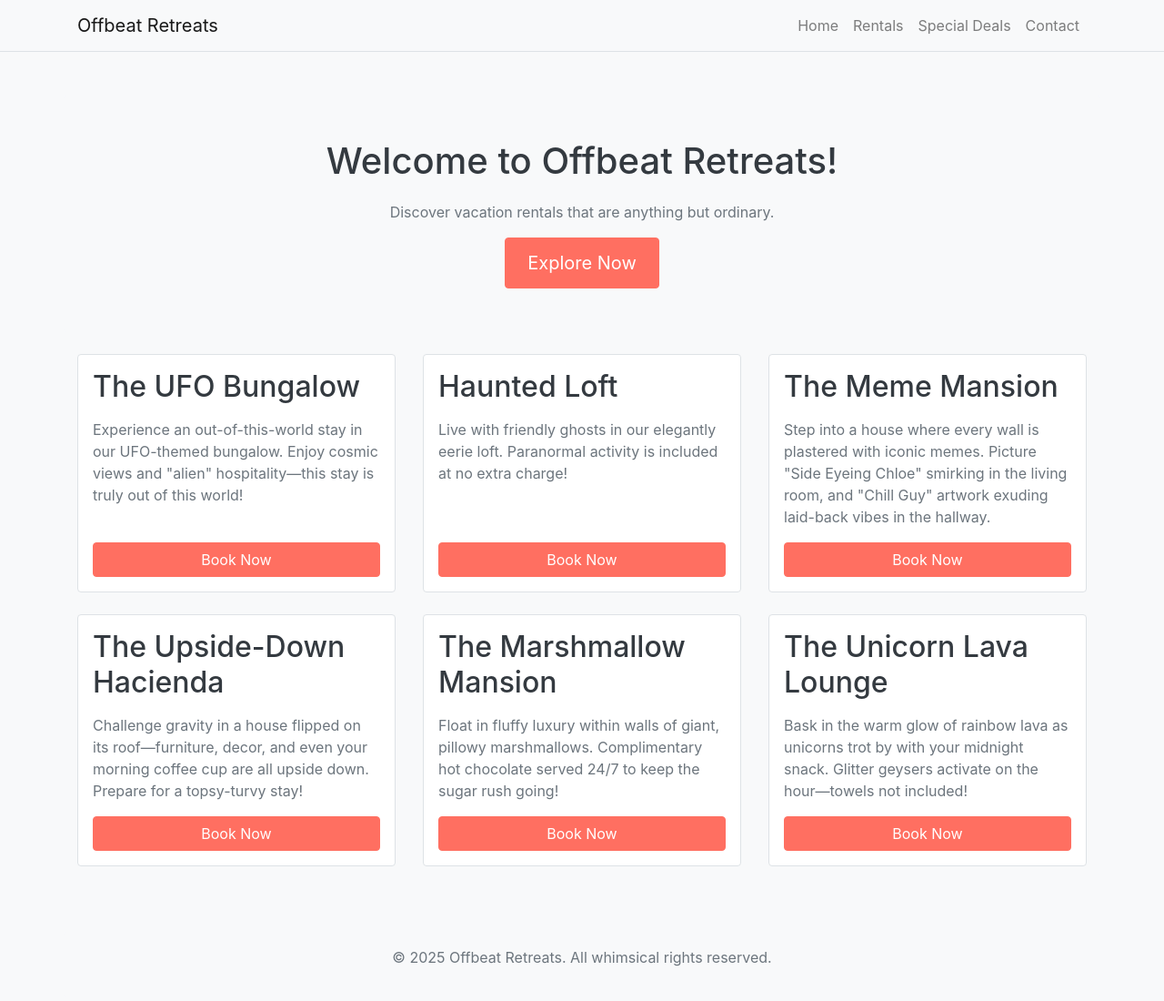
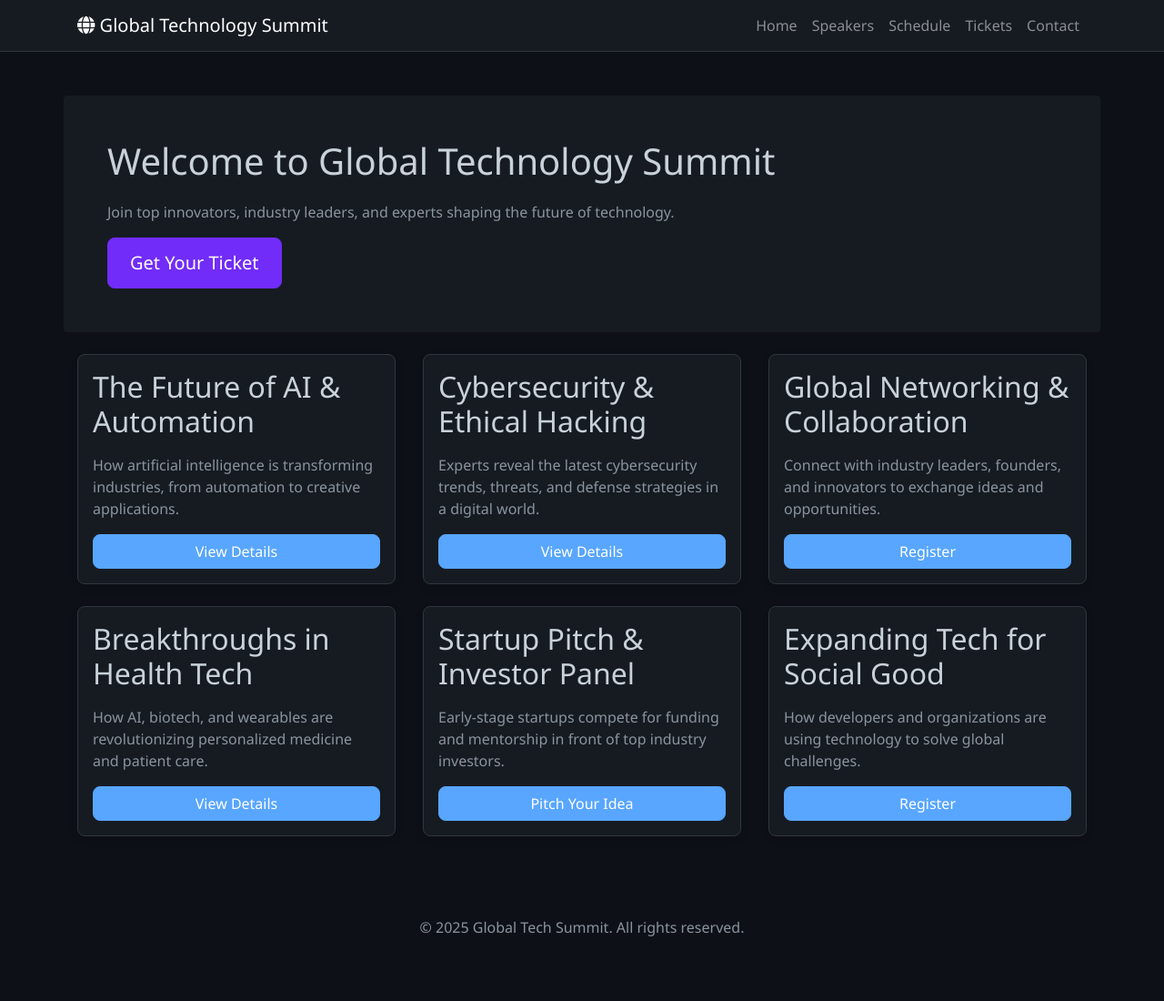
Before and after one commit to tmuxengr3070/03-localizing-layout, a plain HTML site: page index.html in a window 1280 px wide. Shown: the whole page at 91% size. Drawn offline with nearby package versions, Linux system fonts and the light colour scheme.

Commit message:
Initial commit

```diff
--- a/index.html
+++ b/index.html
@@ -3,14 +3,15 @@
 <head>
   <meta charset="UTF-8">
   <meta name="viewport" content="width=device-width, initial-scale=1.0">
-  <title>Offbeat Retreats</title>
+  <title>Global Technology Summit</title>
   <link rel="stylesheet" href="https://stackpath.bootstrapcdn.com/bootstrap/4.5.2/css/bootstrap.min.css">
   <link rel="stylesheet" href="styles.css">
+  <link rel="stylesheet" href="https://cdnjs.cloudflare.com/ajax/libs/font-awesome/5.15.4/css/all.min.css">
 </head>
 <body>
-  <nav class="navbar navbar-expand-lg navbar-light bg-light">
+  <nav class="navbar navbar-expand-lg navbar-dark bg-light">
     <div class="container">
-      <a class="navbar-brand" href="#">Offbeat Retreats</a>
+      <a class="navbar-brand" href="#"><i class="fas fa-globe"></i> Global Technology Summit</a>
       <button class="navbar-toggler" type="button" data-toggle="collapse" data-target="#navbarNav" aria-controls="navbarNav" aria-expanded="false" aria-label="Toggle navigation">
         <span class="navbar-toggler-icon"></span>
       </button>
@@ -20,10 +21,13 @@
             <a class="nav-link" href="#">Home</a>
           </li>
           <li class="nav-item">
-            <a class="nav-link" href="#">Rentals</a>
+            <a class="nav-link" href="#">Speakers</a>
           </li>
           <li class="nav-item">
-            <a class="nav-link" href="#">Special Deals</a>
+            <a class="nav-link" href="#">Schedule</a>
+          </li>
+          <li class="nav-item">
+            <a class="nav-link" href="#">Tickets</a>
           </li>
           <li class="nav-item">
             <a class="nav-link" href="#">Contact</a>
@@ -32,64 +36,73 @@
       </div>
     </div>
   </nav>
+
   <div class="container my-5">
     <div class="row mb-4">
-      <div class="col-12 text-center bg-light p-5 rounded">
-        <h1>Welcome to Offbeat Retreats!</h1>
-        <p>Discover vacation rentals that are anything but ordinary.</p>
-        <button class="btn btn-primary">Explore Now</button>
+      <div class="col-12 bg-light p-5 rounded">
+        <h1 class="text-left">Welcome to Global Technology Summit</h1>
+        <p class="text-left">Join top innovators, industry leaders, and experts shaping the future of technology.</p>
+        <button class="btn btn-primary">Get Your Ticket</button>
       </div>
     </div>
+
     <div class="row">
       <div class="col-lg-4 col-md-6 col-12 mb-4 d-flex align-items-stretch">
         <div class="card p-3">
-          <h2>The UFO Bungalow</h2>
-          <p>Experience an out-of-this-world stay in our UFO-themed bungalow. Enjoy cosmic views and "alien" hospitality—this stay is truly out of this world!</p>
-          <button class="btn btn-secondary mt-auto">Book Now</button>
+          <h2>The Future of AI & Automation</h2>
+          <p>How artificial intelligence is transforming industries, from automation to creative applications.</p>
+          <button class="btn btn-secondary mt-auto">View Details</button>
         </div>
       </div>
+
       <div class="col-lg-4 col-md-6 col-12 mb-4 d-flex align-items-stretch">
         <div class="card p-3">
-          <h2>Haunted Loft</h2>
-          <p>Live with friendly ghosts in our elegantly eerie loft. Paranormal activity is included at no extra charge!</p>
-          <button class="btn btn-secondary mt-auto">Book Now</button>
+          <h2>Cybersecurity & Ethical Hacking</h2>
+          <p>Experts reveal the latest cybersecurity trends, threats, and defense strategies in a digital world.</p>
+          <button class="btn btn-secondary mt-auto">View Details</button>
         </div>
       </div>
+
       <div class="col-lg-4 col-md-6 col-12 mb-4 d-flex align-items-stretch">
         <div class="card p-3">
-          <h2>The Meme Mansion</h2>
-          <p>Step into a house where every wall is plastered with iconic memes. Picture "Side Eyeing Chloe" smirking in the living room, and "Chill Guy" artwork exuding laid-back vibes in the hallway.</p>
-          <button class="btn btn-secondary mt-auto">Book Now</button>
+          <h2>Global Networking & Collaboration</h2>
+          <p>Connect with industry leaders, founders, and innovators to exchange ideas and opportunities.</p>
+          <button class="btn btn-secondary mt-auto">Register</button>
         </div>
       </div>
+
       <div class="col-lg-4 col-md-6 col-12 mb-4 d-flex align-items-stretch">
         <div class="card p-3">
-          <h2>The Upside-Down Hacienda</h2>
-          <p>Challenge gravity in a house flipped on its roof—furniture, decor, and even your morning coffee cup are all upside down. Prepare for a topsy-turvy stay!</p>
-          <button class="btn btn-secondary mt-auto">Book Now</button>
+          <h2>Breakthroughs in Health Tech</h2>
+          <p>How AI, biotech, and wearables are revolutionizing personalized medicine and patient care.</p>
+          <button class="btn btn-secondary mt-auto">View Details</button>
         </div>
       </div>
+
       <div class="col-lg-4 col-md-6 col-12 mb-4 d-flex align-items-stretch">
         <div class="card p-3">
-          <h2>The Marshmallow Mansion</h2>
-          <p>Float in fluffy luxury within walls of giant, pillowy marshmallows. Complimentary hot chocolate served 24/7 to keep the sugar rush going!</p>
-          <button class="btn btn-secondary mt-auto">Book Now</button>
+          <h2>Startup Pitch & Investor Panel</h2>
+          <p>Early-stage startups compete for funding and mentorship in front of top industry investors.</p>
+          <button class="btn btn-secondary mt-auto">Pitch Your Idea</button>
         </div>
       </div>
+
       <div class="col-lg-4 col-md-6 col-12 mb-4 d-flex align-items-stretch">
         <div class="card p-3">
-          <h2>The Unicorn Lava Lounge</h2>
-          <p>Bask in the warm glow of rainbow lava as unicorns trot by with your midnight snack. Glitter geysers activate on the hour—towels not included!</p>
-          <button class="btn btn-secondary mt-auto">Book Now</button>
+          <h2>Expanding Tech for Social Good</h2>
+          <p>How developers and organizations are using technology to solve global challenges.</p>
+          <button class="btn btn-secondary mt-auto">Register</button>
         </div>
       </div>
     </div>
+
     <div class="row mt-5">
-      <div class="col-12 text-center bg-light p-3 rounded">
-        <p>&copy; 2025 Offbeat Retreats. All whimsical rights reserved.</p>
+      <div class="col-12 text-center footer p-3 rounded">
+        <p>&copy; 2025 Global Tech Summit. All rights reserved.</p>
       </div>
     </div>
   </div>
+
   <script src="https://code.jquery.com/jquery-3.5.1.slim.min.js"></script>
   <script src="https://cdn.jsdelivr.net/npm/@popperjs/core@2.5.4/dist/umd/popper.min.js"></script>
   <script src="https://stackpath.bootstrapcdn.com/bootstrap/4.5.2/js/bootstrap.min.js"></script>
--- a/styles.css
+++ b/styles.css
@@ -1,65 +1,75 @@
 body {
-  background-color: #f8f9fa; /* Soft neutral background */
-  color: #343a40; /* Dark neutral text color */
+  background-color: #0d1117; /* Dark background */
+  color: #c9d1d9; /* Light text color */
+  font-family: 'Segoe UI', Tahoma, Geneva, Verdana, sans-serif; /* Modern font */
 }
 
 .navbar {
-  background-color: #ffffff; /* White background for navbar */
-  border-bottom: 1px solid #dee2e6; /* Light border for navbar */
+  background-color: #161b22; /* Darker background for navbar */
+  border-bottom: 1px solid #30363d; /* Dark border for navbar */
 }
 
 .navbar-brand, .nav-link {
-  color: #343a40; /* Dark neutral color for navbar text */
+  color: #c9d1d9; /* Light color for navbar text */
 }
 
 .nav-link:hover {
-  color: #ff6f61; /* Warm accent color for hover effect */
+  color: #58a6ff; /* Bright blue accent color for hover effect */
 }
 
 h1, h2 {
-  color: #343a40; /* Dark neutral color for headings */
+  color: #c9d1d9; /* Light color for headings */
   margin-bottom: 0.5em;
 }
 
 .card {
-  background-color: #ffffff; /* White background for cards */
-  border: 1px solid #dee2e6; /* Light border for cards */
+  background-color: #161b22; /* Darker background for cards */
+  border: 1px solid #30363d; /* Dark border for cards */
+  border-radius: 8px; /* Rounded corners for cards */
+  box-shadow: 0 4px 8px rgba(0, 0, 0, 0.1); /* Subtle shadow for cards */
 }
 
 .card h2 {
-  color: #343a40; /* Dark neutral color for card headings */
+  color: #c9d1d9; /* Light color for card headings */
 }
 
 .card p {
-  color: #6c757d; /* Medium neutral color for card text */
+  color: #8b949e; /* Medium light color for card text */
 }
 
 .btn-primary {
-  background-color: #ff6f61; /* Warm accent color for primary button */
-  border-color: #ff6f61;
+  background-color: #712cf9; /* Purple accent color for primary button */
+  border-color: #712cf9;
   font-size: 1.25rem; /* Larger font size for primary button */
   padding: 0.75rem 1.5rem; /* Larger padding for primary button */
+  border-radius: 8px; /* Rounded corners for buttons */
 }
 
 .btn-primary:hover {
-  background-color: #ff3b2f; /* Darker warm accent color for hover effect */
-  border-color: #ff3b2f;
+  background-color: #5a21c8; /* Darker purple accent color for hover effect */
+  border-color: #5a21c8;
 }
 
 .btn-secondary {
-  background-color: #ff6f61; /* Brightened warm accent color for secondary button */
-  border-color: #ff6f61;
+  background-color: #58a6ff; /* Bright blue accent color for secondary button */
+  border-color: #58a6ff;
+  border-radius: 8px; /* Rounded corners for buttons */
 }
 
 .btn-secondary:hover {
-  background-color: #ff3b2f; /* Darker warm accent color for hover effect */
-  border-color: #ff3b2f;
+  background-color: #1f6feb; /* Darker blue accent color for hover effect */
+  border-color: #1f6feb;
 }
 
 .bg-light {
-  background-color: #f8f9fa !important; /* Soft neutral background for light sections */
+  background-color: #161b22 !important; /* Darker background for light sections */
 }
 
 p {
-  color: #6c757d; /* Medium neutral color for paragraph text */
+  color: #8b949e; /* Medium light color for paragraph text */
 }
+
+.footer {
+  padding: 1rem; /* Slightly shorter padding for footer */
+  color: #8b949e; /* Medium light color for footer text */
+}
```
